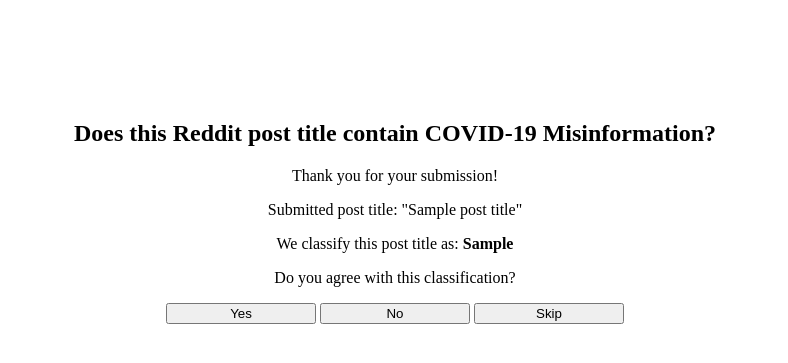
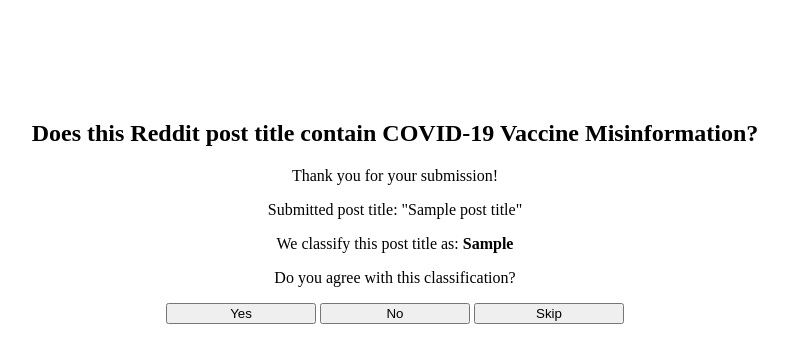
Before and after one commit to hsieheric/LITMUS-Reddit, a Flask app: template enterprise_app/templates/classify.html in a window 1280 px wide. Shown: the top 363 px of the page, without its empty margins (245-1033 px from the left). Run offline with Flask 2, Linux system fonts and the light colour scheme; the template is opened without the code that fills it: most values are stand-ins (such as "Sample title", 1, 10 or a date in 2020).

Commit message:
Minor changes to frontend

```diff
--- a/enterprise_app/templates/classify.html
+++ b/enterprise_app/templates/classify.html
@@ -25,7 +25,7 @@
 
 <div style="text-align:center; position:relative; top:100px;">
 
-<h2>Does this Reddit post title contain COVID-19 Misinformation?</h2>
+<h2>Does this Reddit post title contain COVID-19 Vaccine Misinformation?</h2>
 <p>Thank you for your submission!</p>
 <p>Submitted post title: "{{post_title}}"</p>
 <p> We classify this post title as: <b>{{nlp_class}}</b></p>
--- a/enterprise_app/templates/error.html
+++ b/enterprise_app/templates/error.html
@@ -7,7 +7,7 @@
 
 <div style="text-align:center; position:relative; top:100px;">
 
-<h2>Does this Reddit post title contain COVID-19 Misinformation?</h2>
+<h2>Does this Reddit post title contain COVID-19 Vaccine Misinformation?</h2>
 <p>Something went wrong with your submission. Please try again!</p>
 
 <form action="/">
--- a/enterprise_app/templates/index.html
+++ b/enterprise_app/templates/index.html
@@ -7,7 +7,7 @@
 
 <div style="text-align:center; position:relative; top:100px;">
 
-<h2>Does this Reddit post title contain COVID-19 Misinformation?</h2>
+<h2>Does this Reddit post title contain COVID-19 Vaccine Misinformation?</h2>
 <p>Submit a Reddit post title and see what we think!</p>
 
 <form action="/classify" method = "post" autocomplete="off">
--- a/enterprise_app/templates/thx.html
+++ b/enterprise_app/templates/thx.html
@@ -7,7 +7,7 @@
 
 <div style="text-align:center; position:relative; top:100px;">
 
-<h2>Does this Reddit post title contain COVID-19 Misinformation?</h2>
+<h2>Does this Reddit post title contain COVID-19 Vaccine Misinformation?</h2>
 <p>Thank you for your submission</p>
 
 <form action="/">
--- /dev/null
+++ b/enterprise_app/user_data.csv
@@ -0,0 +1,5 @@
+bill gates responsible for 5G covid-19 vaccine,1,disagree
+china made covid-19 in a lab,0,agree
+CS 6365 Enterprise Computing,0,disagree
+CS4365/6365 Introduction to Enterprise Computing,0,disagree
+Georgia Tech CS4365/6365 Introduction to Enterprise Computing,1,Georgia Tech CS4365/6365 Introduction to Enterprise Computing,1,agree
```
